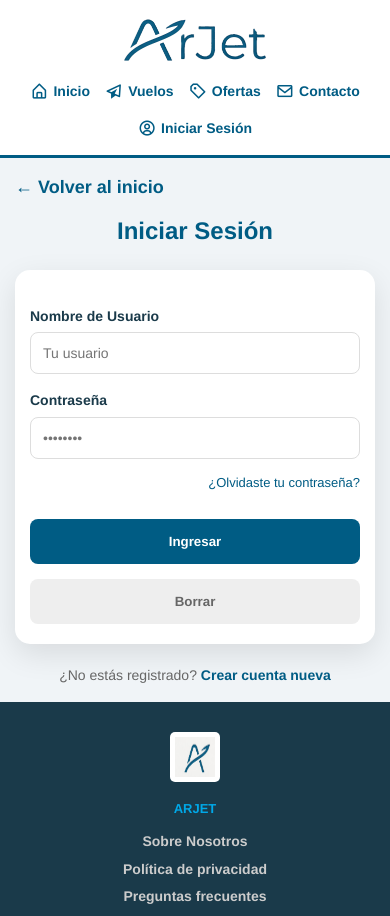
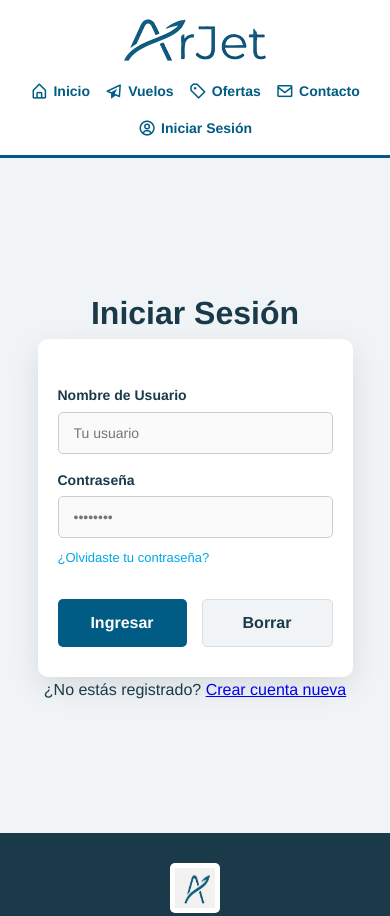
Before and after one commit to thomaslepez777-collab/Trabajo_Practico_PW1_Grupo01, a plain HTML site: page pages/Usuario.html in a window 390 px wide. Shown: the top 916 px of the page. Drawn offline with nearby package versions, Linux system fonts and the light colour scheme.

Commit message:
Agregue la logica del estado de usuario para permitir multicuentas

```diff
--- a/estado-usuario.js
+++ b/estado-usuario.js
@@ -6,12 +6,16 @@
             localStorage.removeItem('filtroDestino');
         });
     });
+
     const linkLogin = document.getElementById('link-login');
     const linkPerfil = document.getElementById('link-perfil');
     const linkReservas = document.getElementById('link-reservas');
     const linkLogout = document.getElementById('link-logout');
 
-    const estaLogueado = localStorage.getItem('usuarioLogueado') === 'true';
+    // Si hay un nombre guardado, significa que está logueado
+    const usuarioActivo = localStorage.getItem('arjet_usuario_activo');
+    const estaLogueado = usuarioActivo !== null;
+
     const actualizarMenu = (logueado) => {
         if (logueado) {
             if (linkLogin) linkLogin.classList.add('link-oculto');
@@ -25,13 +29,16 @@
             if (linkLogout) linkLogout.classList.add('link-oculto');
         }
     };
-actualizarMenu(estaLogueado);
+
+    actualizarMenu(estaLogueado);
 
     if (linkLogout) {
         linkLogout.addEventListener('click', (e) => {
             e.preventDefault();
-            localStorage.removeItem('usuarioLogueado');
-            const rutaInicio = document.querySelector('nav a').getAttribute('href');
+            // Removemos al usuario activo
+            localStorage.removeItem('arjet_usuario_activo');
+
+            const rutaInicio = document.querySelector('nav a') ? document.querySelector('nav a').getAttribute('href') : '../index.html';
             window.location.href = rutaInicio;
         });
     }
--- a/pages/Usuario.html
+++ b/pages/Usuario.html
@@ -31,27 +31,24 @@
  <div id="aviso-compra" class="aviso-login aviso-oculto">
             <p>Para continuar con el pago de tu vuelo, por favor iniciá sesión o creá una cuenta.</p>
         </div>
+    <main>
+        <h1 style="text-align: left;">Iniciar Sesión</h1>
+    </div>
 
-    <main>
-        <a href="../index.html" class="btn-volver">← Volver al inicio</a>
-        <h1>Iniciar Sesión</h1>
+       <form id="form-login" class="form-usuario">
+    <label class="label-usuario" for="nombreUsuario">Nombre de Usuario</label>
+    <input type="text" id="nombreUsuario" class="input-usuario" required placeholder="Tu usuario">
 
-        <form id="form-login">
-            <label for="nombreUsuario">Nombre de Usuario</label>
-            <input type="text" id="nombreUsuario" name="nombreUsuario" required placeholder="Tu usuario">
+    <label class="label-usuario" for="contraseña">Contraseña</label>
+    <input type="password" id="contraseña" class="input-usuario" required placeholder="••••••••">
 
-            <label for="contraseña">Contraseña</label>
-            <input type="password" id="contraseña" name="contraseña" required placeholder="••••••••">
+    <a href="RecuperarPassword.html" class="link-recuperar">¿Olvidaste tu contraseña?</a>
 
-            <div class="link-recuperar-contenedor">
-                <a href="RecuperarPassword.html" class="link-recuperar">¿Olvidaste tu contraseña?</a>
-            </div>
-
-            <div class="botones-usuario">
-                <button type="submit">Ingresar</button>
-                <button type="reset">Borrar</button>
-            </div>
-        </form>
+    <div class="botones-usuario">
+        <button type="submit" class="btn-usuario btn-submit">Ingresar</button>
+        <button type="reset" class="btn-usuario btn-reset">Borrar</button>
+    </div>
+</form>
 
         <p>¿No estás registrado? <a href="UsuarioNuevo.html">Crear cuenta nueva</a></p>
     </main>
--- a/pages/equipaje.js
+++ b/pages/equipaje.js
@@ -52,9 +52,11 @@
             evento.preventDefault();
 
             localStorage.setItem('precioTotalFinal', precioFinal);
-            const estaLogueado = localStorage.getItem('usuarioLogueado');
 
-            if (estaLogueado === 'true') {
+            // Verificamos con el nuevo sistema de multicuentas
+            const usuarioActivo = localStorage.getItem('arjet_usuario_activo');
+
+            if (usuarioActivo) { // Si hay un nombre guardado, está logueado
                 window.location.href = 'Checkout.html';
             } else {
                 localStorage.setItem('redireccionPostLogin', 'Checkout.html');
--- a/pages/sesion.js
+++ b/pages/sesion.js
@@ -1,6 +1,7 @@
 document.addEventListener('DOMContentLoaded', () => {
     const formLogin = document.getElementById('form-login');
     const avisoCompra = document.getElementById('aviso-compra');
+
     if (localStorage.getItem('mostrarAvisoLogin') === 'true') {
         if (avisoCompra) {
             avisoCompra.classList.remove('aviso-oculto');
@@ -15,21 +16,23 @@
             const nombreUsuario = document.getElementById('nombreUsuario').value.trim();
             const password = document.getElementById('contraseña').value.trim();
 
-            const usuarioActual = {
-                nombre: nombreUsuario,
-                email: nombreUsuario.toLowerCase().replace(' ', '') + '@gmail.com', // Simulamos un mail
-                password: password
-            };
-            localStorage.setItem('usuarioLogueado', 'true');
-            localStorage.setItem('datosUsuario', JSON.stringify(usuarioActual));
+            let usuariosBD = JSON.parse(localStorage.getItem('arjet_usuarios')) || {};
 
-            const destino = localStorage.getItem('redireccionPostLogin');
+            // Validamos que exista y la pass sea correcta
+            if (usuariosBD[nombreUsuario] && usuariosBD[nombreUsuario].password === password) {
 
-            if (destino) {
-                localStorage.removeItem('redireccionPostLogin');
-                window.location.href = destino;
+                // Guardamos QUIÉN es el que inició sesión
+                localStorage.setItem('arjet_usuario_activo', nombreUsuario);
+
+                const destino = localStorage.getItem('redireccionPostLogin');
+                if (destino) {
+                    localStorage.removeItem('redireccionPostLogin');
+                    window.location.href = destino;
+                } else {
+                    window.location.href = '../index.html';
+                }
             } else {
-                window.location.href = '../index.html';
+                alert("Usuario o contraseña incorrectos.");
             }
         });
     }
--- a/pages/styles-usuario.css
+++ b/pages/styles-usuario.css
@@ -1,31 +1,17 @@
-nav a {
-    text-decoration: none;
-    color: var(--primario);
-    margin-left: 2rem;
-    font-weight: bold;
-}
-
 main {
     flex: 1;
     display: flex;
     flex-direction: column;
     align-items: center;
-    justify-content: flex-start;
-    padding: 2rem;
-    overflow-y: auto;
+    justify-content: center;
+    padding: 4rem 2rem;
+    min-height: 80vh;
 }
 
-h1 {
-    color: var(--primario);
-    margin-bottom: 2rem;
-    font-size: 3rem;
-    text-align: center;
-}
-
-form {
+.form-usuario {
     background: var(--blanco);
-    padding: 3rem;
-    border-radius: 1.5rem;
+    padding: 4rem;
+    border-radius: 1rem;
     box-shadow: 0 1rem 3rem rgba(0, 0, 0, 0.1);
     width: 100%;
     max-width: 45rem;
@@ -33,111 +19,30 @@
     flex-direction: column;
 }
 
-label {
+.label-usuario {
     margin-top: 1.5rem;
-    font-weight: bold;
+    font-weight: 600;
     color: var(--texto);
     font-size: 1.4rem;
+    margin-bottom: 0.5rem;
 }
 
-input {
-    padding: 1.2rem;
-    margin-top: 0.5rem;
-    border: 0.1rem solid #ddd;
-    border-radius: 0.8rem;
+.input-usuario {
+    padding: 1.2rem 1.5rem;
+    border: 1px solid #ccc;
+    border-radius: 0.5rem;
     font-size: 1.4rem;
-    color: var(--texto);
-    caret-color: var(--primario);
-    background-color: var(--blanco);
+    background-color: #fafafa;
+    transition: all 0.3s ease;
 }
 
-.link-recuperar-contenedor {
-    margin-top: 1rem;
-    text-align: right;
+.input-usuario:focus {
+    border-color: var(--primario);
+    outline: none;
+    box-shadow: 0 0 0 3px rgba(0, 92, 132, 0.1);
 }
 
-.link-recuperar {
-    color: var(--primario);
-    font-size: 1.3rem;
-    text-decoration: none;
-    transition: color 0.3s;
-}
-
-.link-recuperar:hover {
-    color: var(--secundario);
-    text-decoration: underline;
-}
-
-.botones-usuario {
-    margin-top: 2.5rem;
-    display: flex;
-    gap: 1rem;
-}
-
-button {
-    flex: 1;
-    padding: 1.2rem;
-    border: none;
-    border-radius: 0.8rem;
-    font-weight: bold;
-    cursor: pointer;
-    transition: 0.3s;
-}
-
-button[type="submit"] {
-    background-color: var(--primario);
-    color: var(--blanco);
-}
-
-button[type="submit"]:hover {
-    background-color: var(--secundario);
-}
-
-button[type="reset"] {
-    background-color: #eee;
-    color: #666;
-}
-
-button[type="reset"]:hover {
-    background-color: #ddd;
-}
-
-.mensaje-exito {
-    color: #28a745;
-    font-weight: bold;
-    margin: 15px 0;
-}
-
-main p {
-    margin-top: 2rem;
-    font-size: 1.4rem;
-    color: #666;
-    text-align: center;
-}
-
-main p a {
-    color: var(--primario);
-    font-weight: bold;
-    text-decoration: none;
-}
-
-main p a:hover {
-    color: var(--secundario);
-}
-
-.btn-volver {
-    align-self: flex-start;
-    color: var(--primario);
-    text-decoration: none;
-    font-weight: bold;
-    font-size: 2.4rem;
-    margin-bottom: 1rem;
-}
-
-.aviso-oculto {
-    display: none;
-}
-
+/* --- Aviso decorado (El que se rompió) --- */
 .aviso-login {
     background-color: #e8f4f8;
     color: var(--primario);
@@ -145,38 +50,55 @@
     border-radius: 0.8rem;
     text-align: center;
     margin-bottom: 2rem;
+    /* Recuperamos tu borde decorativo */
     border: 2px solid var(--primario);
     font-weight: bold;
-}
-@media (max-width: 768px) {
-    main {
-        padding: 1.5rem;
+    max-width: 50rem;
+    margin-left: auto;
+    margin-right: auto;
 }
 
-    h1 {
-        font-size: 2.4rem;
+/* --- Clases de control (JS) --- */
+.aviso-oculto {
+    display: none !important;
 }
 
-    form {
-        padding: 2rem 1.5rem;
-    }
-
+/* --- Botones --- */
 .botones-usuario {
-        flex-direction: column;
+    margin-top: 3rem;
+    display: flex;
     gap: 1.5rem;
 }
 
-    button {
-        width: 100%;
-        padding: 1.5rem;
+.btn-usuario {
+    flex: 1;
+    padding: 1.4rem;
+    border: none;
+    border-radius: 0.5rem;
+    font-size: 1.6rem;
+    font-weight: bold;
+    cursor: pointer;
+    transition: all 0.3s ease;
 }
 
-    .btn-volver {
-        font-size: 1.8rem;
+.btn-submit { background-color: var(--primario); color: var(--blanco); }
+.btn-submit:hover { background-color: var(--secundario); }
+
+.btn-reset { background-color: var(--fondo); color: var(--texto); border: 1px solid #ddd; }
+.btn-reset:hover { background-color: #e2e8ec; }
+
+.link-recuperar {
+    display: block;
+    margin-top: 1rem;
+    color: var(--secundario);
+    font-size: 1.3rem;
+    text-decoration: none;
 }
 
-    nav a {
-        margin-left: 1rem;
-        font-size: 1.4rem;
+/* Responsividad: en móviles, ocupamos el ancho total con poco margen */
+@media (max-width: 768px) {
+    .form-usuario {
+        padding: 3rem 2rem;
+        width: 90%; /* Un poco de aire a los costados */
     }
 }
--- /dev/null
+++ b/pages/styles-usuarioNuevo.css
@@ -0,0 +1,69 @@
+.form-usuario {
+    background: var(--blanco);
+    padding: 4rem;
+    border-radius: 1rem;
+    box-shadow: 0 1rem 3rem rgba(0, 0, 0, 0.1);
+    width: 100%;
+    max-width: 45rem; /* Mismo ancho que el login */
+    display: flex;
+    flex-direction: column;
+    margin: 2rem auto;
+}
+
+.campo-grupo {
+    display: flex;
+    flex-direction: column;
+    margin-bottom: 1.5rem;
+}
+
+.label-usuario {
+    font-weight: 600;
+    color: var(--texto);
+    font-size: 1.4rem;
+    margin-bottom: 0.5rem;
+}
+
+.input-usuario {
+    padding: 1.2rem;
+    border: 0.1rem solid #ccc;
+    border-radius: 0.5rem;
+    font-size: 1.4rem;
+    background-color: #fafafa;
+    transition: border-color 0.3s;
+}
+
+.input-usuario:focus {
+    border-color: var(--primario);
+    outline: none;
+}
+
+.botones-usuario {
+    margin-top: 2rem;
+    display: flex;
+    gap: 1.5rem;
+}
+
+.btn-usuario {
+    flex: 1;
+    padding: 1.4rem;
+    border: none;
+    border-radius: 0.5rem;
+    font-size: 1.6rem;
+    font-weight: bold;
+    cursor: pointer;
+    transition: background 0.3s;
+}
+
+.btn-submit { background-color: var(--primario); color: var(--blanco); }
+.btn-submit:hover { background-color: var(--secundario); }
+
+.btn-reset { background-color: var(--fondo); color: var(--texto); border: 1px solid #ddd; }
+.btn-reset:hover { background-color: #e2e8ec; }
+
+/* Responsive */
+@media (max-width: 768px) {
+    .form-usuario {
+        width: 90%;
+        padding: 2rem;
+    }
+}
```
Also changed, not shown: pages/UsuarioNuevo.html (+24 -26 lines), pages/checkout.js (+21 -7 lines), pages/registro.js (+12 -5 lines), pages/reservas.js (+24 -6 lines), pages/vuelos.js (+6 -1 lines). Lines whose indentation alone changed are shown as unchanged.
